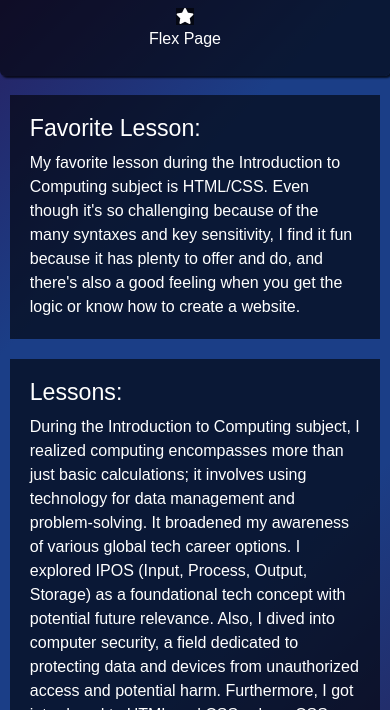
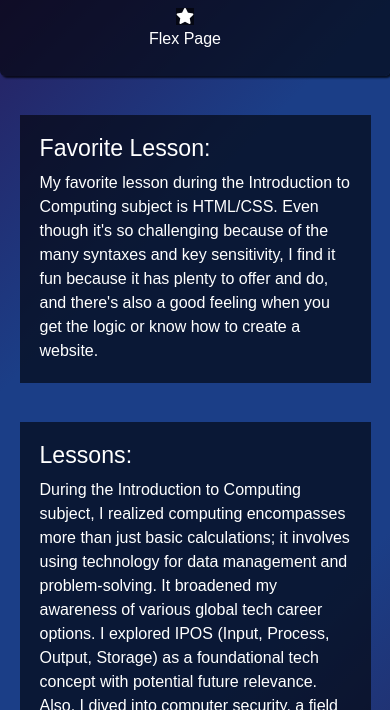
Before and after one commit to ChristianPrincipe/ChristianPrincipe.github.io, a plain HTML site: page blog.html in a window 390 px wide. Shown: the part 134-844 px from the top of the page. Drawn offline with nearby package versions, Linux system fonts and the light colour scheme; a script that the page names is missing.

Commit message:
style.css

```diff
--- a/style.css
+++ b/style.css
@@ -147,8 +147,8 @@ footer {
 
 @media (max-width: 600px) {
   .container {
-    width: 95%;
-    margin: 5% auto;
+    width: 90%;
+    margin: 10% auto;
   }
 
   .left-right-container {
```
